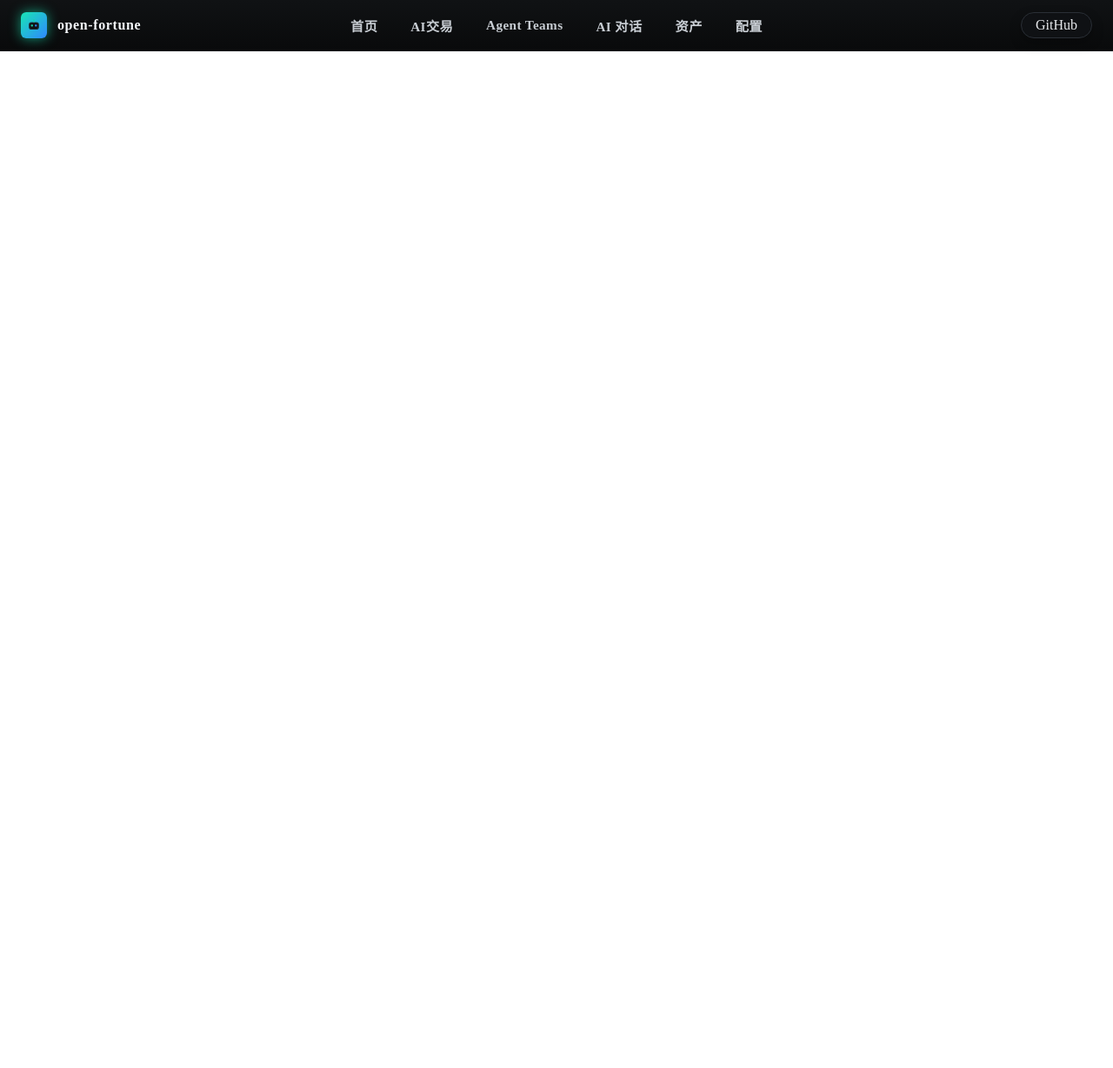
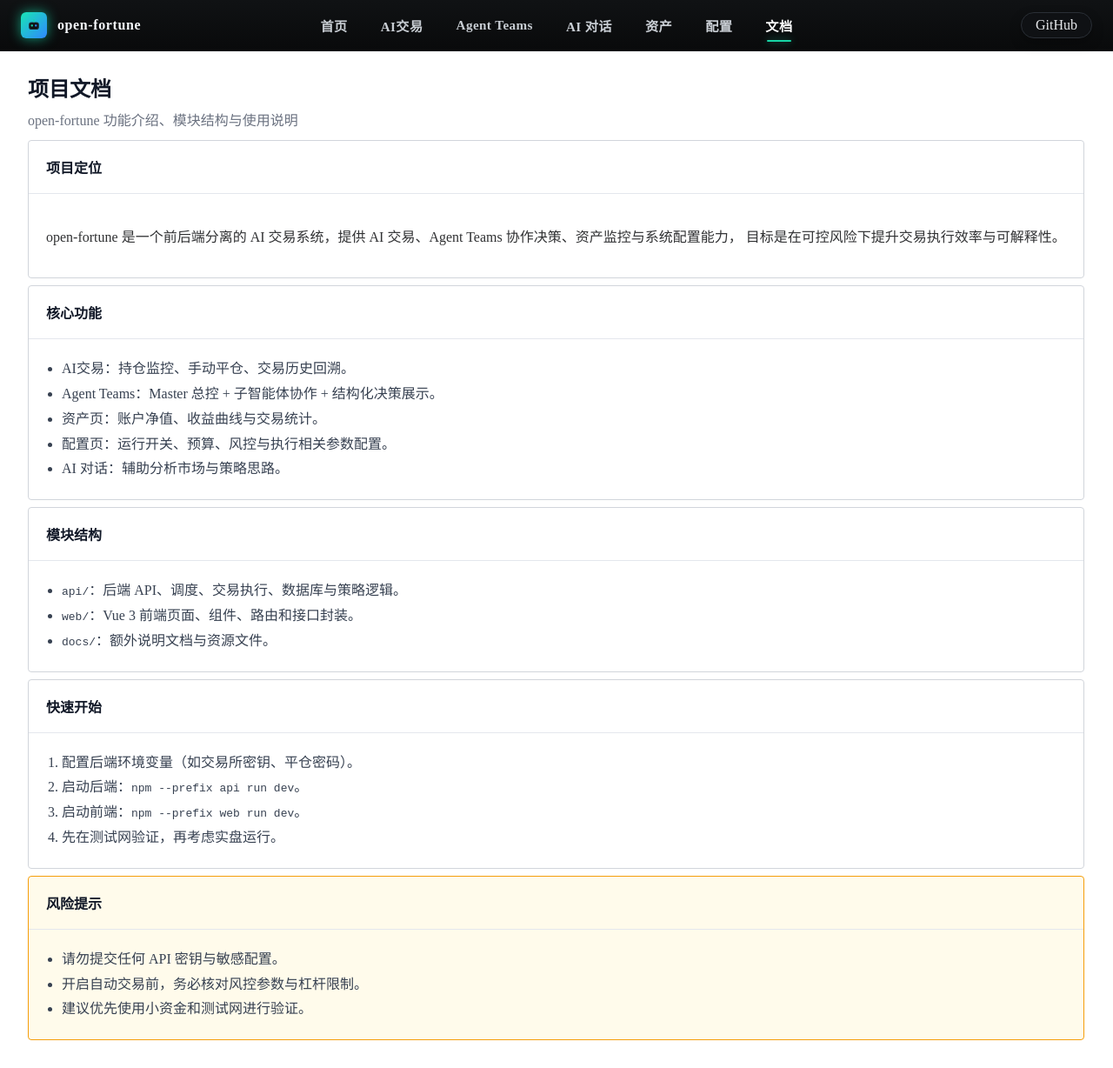
Before and after one commit to Ciciella/open-fortune, a Vue app in the folder web/: page /docs in a window 1280 px wide. Shown: the whole page at 87% size. Before the commit the page ends 800 px from the top, so only its background shows below. Built offline with nearby package versions, Linux system fonts and the light colour scheme.

Commit message:
添加文档

```diff
--- a/web/src/components/HeaderBar.vue
+++ b/web/src/components/HeaderBar.vue
@@ -52,6 +52,13 @@
               exact-active-class="active"
             >
               配置
+            </router-link>
+            <router-link
+              class="nav-link-btn"
+              to="/docs"
+              exact-active-class="active"
+            >
+              文档
             </router-link>
           </div>
         </el-col>
--- /dev/null
+++ b/web/src/pages/DocsPage.vue
@@ -0,0 +1,114 @@
+<template>
+  <el-container class="docs-page">
+    <el-main>
+      <el-space direction="vertical" size="middle" fill>
+        <section class="hero">
+          <h2 class="page-title">项目文档</h2>
+          <p class="page-subtitle">open-fortune 功能介绍、模块结构与使用说明</p>
+        </section>
+
+        <el-card shadow="never" class="doc-card">
+          <template #header>
+            <div class="card-title">项目定位</div>
+          </template>
+          <p>
+            open-fortune 是一个前后端分离的 AI 交易系统，提供 AI 交易、Agent Teams 协作决策、资产监控与系统配置能力，
+            目标是在可控风险下提升交易执行效率与可解释性。
+          </p>
+        </el-card>
+
+        <el-card shadow="never" class="doc-card">
+          <template #header>
+            <div class="card-title">核心功能</div>
+          </template>
+          <ul class="doc-list">
+            <li>AI交易：持仓监控、手动平仓、交易历史回溯。</li>
+            <li>Agent Teams：Master 总控 + 子智能体协作 + 结构化决策展示。</li>
+            <li>资产页：账户净值、收益曲线与交易统计。</li>
+            <li>配置页：运行开关、预算、风控与执行相关参数配置。</li>
+            <li>AI 对话：辅助分析市场与策略思路。</li>
+          </ul>
+        </el-card>
+
+        <el-card shadow="never" class="doc-card">
+          <template #header>
+            <div class="card-title">模块结构</div>
+          </template>
+          <ul class="doc-list">
+            <li><code>api/</code>：后端 API、调度、交易执行、数据库与策略逻辑。</li>
+            <li><code>web/</code>：Vue 3 前端页面、组件、路由和接口封装。</li>
+            <li><code>docs/</code>：额外说明文档与资源文件。</li>
+          </ul>
+        </el-card>
+
+        <el-card shadow="never" class="doc-card">
+          <template #header>
+            <div class="card-title">快速开始</div>
+          </template>
+          <ol class="doc-list">
+            <li>配置后端环境变量（如交易所密钥、平仓密码）。</li>
+            <li>启动后端：<code>npm --prefix api run dev</code>。</li>
+            <li>启动前端：<code>npm --prefix web run dev</code>。</li>
+            <li>先在测试网验证，再考虑实盘运行。</li>
+          </ol>
+        </el-card>
+
+        <el-card shadow="never" class="doc-card warning-card">
+          <template #header>
+            <div class="card-title">风险提示</div>
+          </template>
+          <ul class="doc-list">
+            <li>请勿提交任何 API 密钥与敏感配置。</li>
+            <li>开启自动交易前，务必核对风控参数与杠杆限制。</li>
+            <li>建议优先使用小资金和测试网进行验证。</li>
+          </ul>
+        </el-card>
+      </el-space>
+    </el-main>
+  </el-container>
+</template>
+
+<script setup lang="ts"></script>
+
+<style scoped>
+.docs-page :deep(.el-main) {
+  padding: 80px 24px 24px;
+}
+
+.hero {
+  margin-bottom: 4px;
+}
+
+.page-title {
+  margin: 0;
+  font-size: 24px;
+  line-height: 1.3;
+  color: #111827;
+}
+
+.page-subtitle {
+  margin: 6px 0 0;
+  color: #6b7280;
+}
+
+.doc-card {
+  border: 1px solid #d1d5db;
+}
+
+.card-title {
+  font-weight: 700;
+  color: #111827;
+}
+
+.doc-list {
+  margin: 0;
+  padding-left: 18px;
+  color: #374151;
+  line-height: 1.8;
+}
+
+.warning-card {
+  border-color: #f59e0b;
+  background: #fffbeb;
+}
+</style>
--- a/web/src/router/index.ts
+++ b/web/src/router/index.ts
@@ -3,6 +3,7 @@ import AiChatPage from "../pages/AiChatPage.vue";
 import AgentTeamsPage from "../pages/AgentTeamsPage.vue";
 import AssetPage from "../pages/AssetPage.vue";
 import ConfigPage from "../pages/ConfigPage.vue";
+import DocsPage from "../pages/DocsPage.vue";
 import HomePage from "../pages/HomePage.vue";
 import MonitorPage from "../pages/MonitorPage.vue";
 
@@ -35,6 +36,11 @@ export const router = createRouter({
 			component: ConfigPage,
 		},
 		{
+			path: "/docs",
+			name: "docs",
+			component: DocsPage,
+		},
+		{
 			path: "/ai-chat",
 			name: "ai-chat",
 			component: AiChatPage,
```
